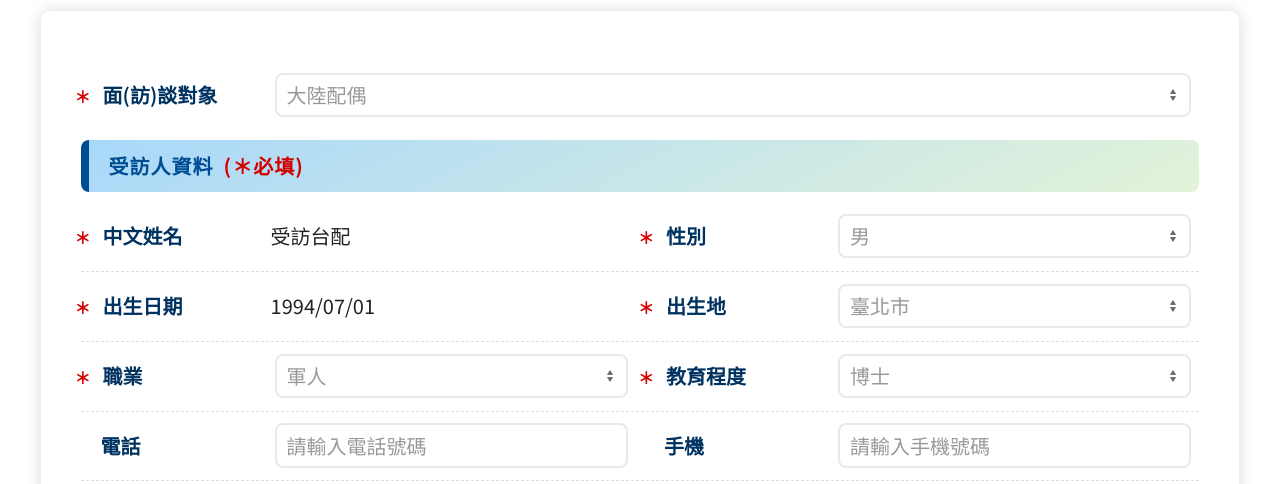
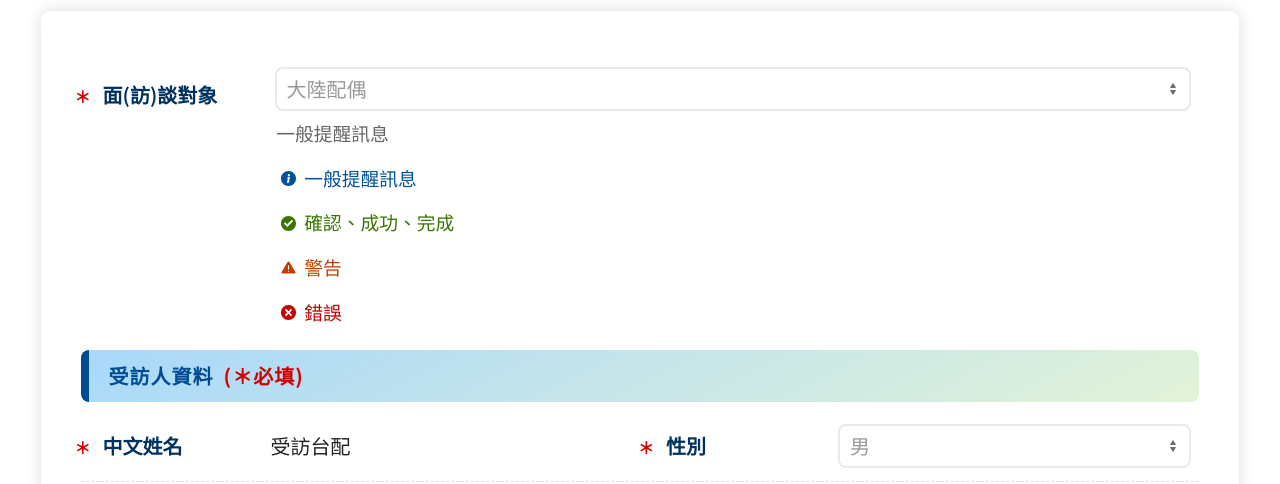
Before and after one commit to HywebU00/2024_B00_immigration_digits, a plain HTML site: page 登錄頁.htm in a window 1280 px wide. Shown: the part 316-800 px from the top of the page. Drawn offline with Linux system fonts and the light colour scheme.

Commit message:
20241018新增區塊

```diff
--- a/登錄頁.htm
+++ b/登錄頁.htm
@@ -189,6 +189,11 @@
                           <option value="">外籍配偶</option>
                           <option value="">其他</option>
                         </select>
+                        <div class="notice">一般提醒訊息</div>
+                        <div class="notice_info">一般提醒訊息</div>
+                        <div class="notice_success">確認、成功、完成</div>
+                        <div class="notice_warning">警告</div>
+                        <div class="notice_error">錯誤</div>
                       </div>
                     </div>
                   </div>
```
